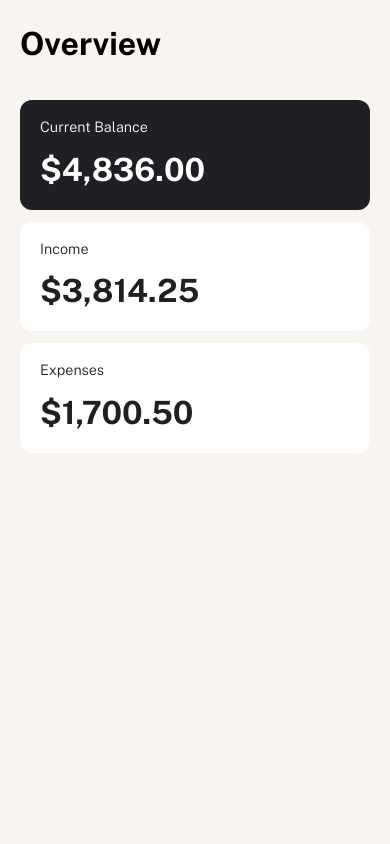
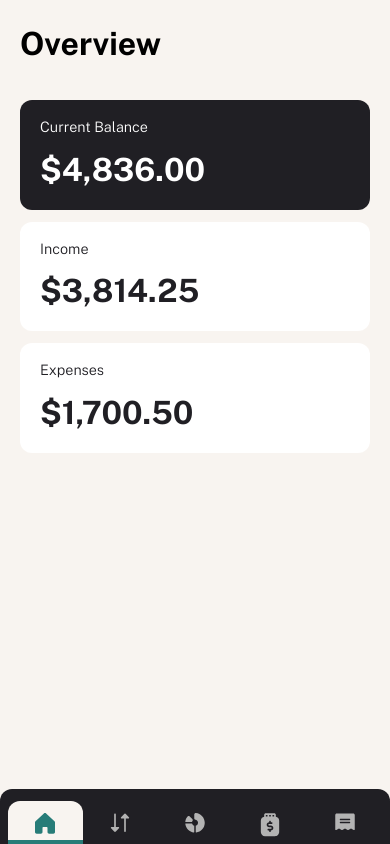
Before and after one commit to salmafadlabdulrahman/Personal-Finance-App, a Next.js app: page / in a window 390 px wide. Built offline with nearby package versions, Linux system fonts and the light colour scheme.

Commit message:
add mini navbar

```diff
--- /dev/null
+++ b/app/component/MiniSidebar.tsx
@@ -0,0 +1,48 @@
+"use client";
+import Link from "next/link";
+import { sidebarNav } from "../data";
+import Image from "next/image";
+import { usePathname } from "next/navigation";
+
+const MiniSidebar = () => {
+  const pathname = usePathname();
+  return (
+    <div className="relative">
+      <div className="bg-grey900 fixed bottom-0 w-full h-[55px] md:h-[80px] rounded-t-xl px-2 ">
+        <div className="flex justify-around h-full ">
+          {sidebarNav.map((nav, i) => (
+            <div
+              key={i}
+              className={`cursor-pointer ${
+                pathname === nav.path
+                  ? "bg-beige-100 border-b-4 border-green "
+                  : ""
+              } w-[90px] md:w-[120px] lg:w-[150px]  flex justify-center mt-3 rounded-t-xl`}
+            >
+              <Link href={nav.path}>
+                <div className="md:flex flex-col items-center ">
+                  <Image
+                    src={pathname === nav.path ? nav.activeIcon : nav.icon}
+                    alt="icon"
+                    width={20}
+                    height={20}
+                    className="mt-3"
+                  />
+                  <p
+                    className={`hidden md:block font-bold ${
+                      pathname === nav.path ? "text-grey900" : "text-grey300"
+                    } text-[13px] mt-2`}
+                  >
+                    {nav.item}
+                  </p>
+                </div>
+              </Link>
+            </div>
+          ))}
+        </div>
+      </div>
+    </div>
+  );
+};
+
+export default MiniSidebar;
--- a/app/component/Sidebar.tsx
+++ b/app/component/Sidebar.tsx
@@ -1,38 +1,7 @@
 import Image from "next/image";
 import SidebarItem from "./SidebarItem";
+import {sidebarNav} from "../data"
 
-const sidebarNav = [
-  {
-    item: "Overview",
-    icon: "/assets/images/icon-nav-overview.svg",
-    path: "/",
-    activeIcon: "/assets/images/icon-nav-overview-active.svg",
-  },
-  {
-    item: "Transactions",
-    icon: "/assets/images/icon-nav-transactions.svg",
-    path: "/pages/transactions",
-    activeIcon: "/assets/images/icon-nav-transactions-active.svg",
-  },
-  {
-    item: "Budgets",
-    icon: "/assets/images/icon-nav-budgets.svg",
-    path: "/pages/budgets",
-    activeIcon: "/assets/images/icon-nav-budgets-active.svg",
-  },
-  {
-    item: "Pots",
-    icon: "/assets/images/icon-nav-pots.svg",
-    path: "/pages/pots",
-    activeIcon: "/assets/images/icon-nav-pots-active.svg",
-  },
-  {
-    item: "Recurring bills",
-    icon: "/assets/images/icon-nav-recurring-bills.svg",
-    path: "/pages/recurringbills",
-    activeIcon: "/assets/images/icon-nav-recurring-bills-active.svg",
-  },
-];
 
 export default function Sidebar() {
   return (
--- /dev/null
+++ b/app/data.js
@@ -0,0 +1,32 @@
+export const sidebarNav = [
+    {
+      item: "Overview",
+      icon: "/assets/images/icon-nav-overview.svg",
+      path: "/",
+      activeIcon: "/assets/images/icon-nav-overview-active.svg",
+    },
+    {
+      item: "Transactions",
+      icon: "/assets/images/icon-nav-transactions.svg",
+      path: "/pages/transactions",
+      activeIcon: "/assets/images/icon-nav-transactions-active.svg",
+    },
+    {
+      item: "Budgets",
+      icon: "/assets/images/icon-nav-budgets.svg",
+      path: "/pages/budgets",
+      activeIcon: "/assets/images/icon-nav-budgets-active.svg",
+    },
+    {
+      item: "Pots",
+      icon: "/assets/images/icon-nav-pots.svg",
+      path: "/pages/pots",
+      activeIcon: "/assets/images/icon-nav-pots-active.svg",
+    },
+    {
+      item: "Recurring bills",
+      icon: "/assets/images/icon-nav-recurring-bills.svg",
+      path: "/pages/recurringbills",
+      activeIcon: "/assets/images/icon-nav-recurring-bills-active.svg",
+    },
+  ];
--- a/app/layout.tsx
+++ b/app/layout.tsx
@@ -1,6 +1,7 @@
 import type { Metadata } from "next";
 import "./globals.css";
 import Sidebar from "./component/Sidebar";
+import MiniSidebar from "./component/MiniSidebar";
 
 export const metadata: Metadata = {
   title: "Manage your money & expenses",
@@ -20,6 +21,9 @@
             <Sidebar />
           </div>
           <div className="xl:grow">{children}</div>
+          <div className="xl:hidden">
+            <MiniSidebar />
+          </div>
         </div>
       </body>
     </html>
```
